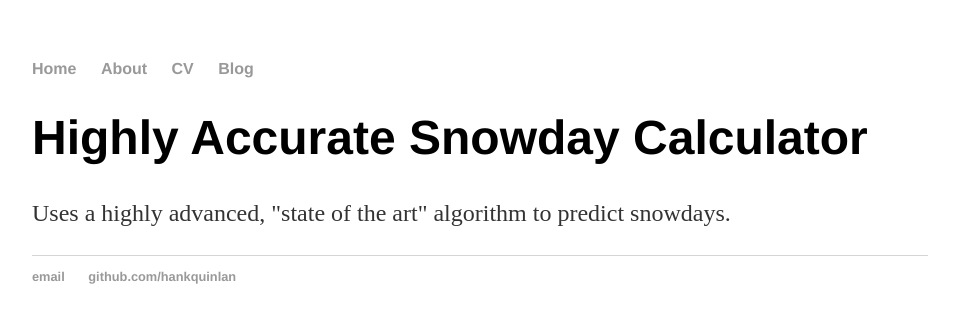
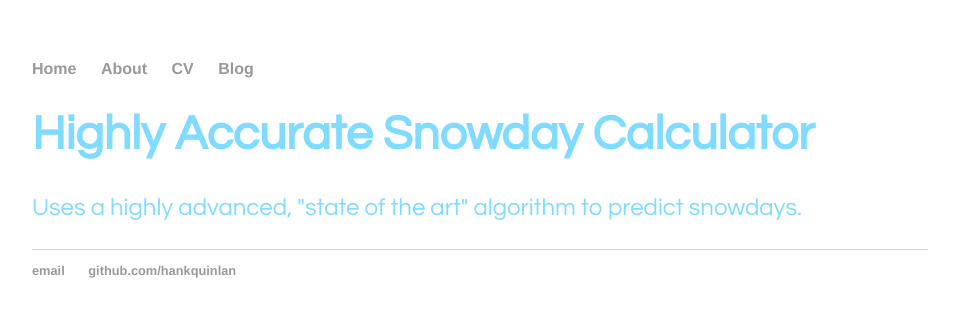
Before and after one commit to gayopser101/Aopser101.github.io, a plain HTML site: page index.html in a window 1280 px wide. Shown: the whole page, without its empty margins (160-1119 px from the left). Drawn offline with Linux system fonts and the light colour scheme.

Commit message:
Update main.css

```diff
--- a/css/main.css
+++ b/css/main.css
@@ -21,12 +21,14 @@ a:hover {
 }
 h1 {
     font-size: 3em;
-    font-family:'Helvetica', 'Arial', 'Sans-Serif';
+    font-family: Century Gothic, sans-serif;
+    color: #7FDBFF;
 }
 p {
     font-size: 1.5em;
     line-height: 1.4em;
-    color: #333;
+    font-family: Century Gothic, sans-serif;
+    color: #7FDBFF;
 }
 footer {
     border-top: 1px solid #d5d5d5;
```
